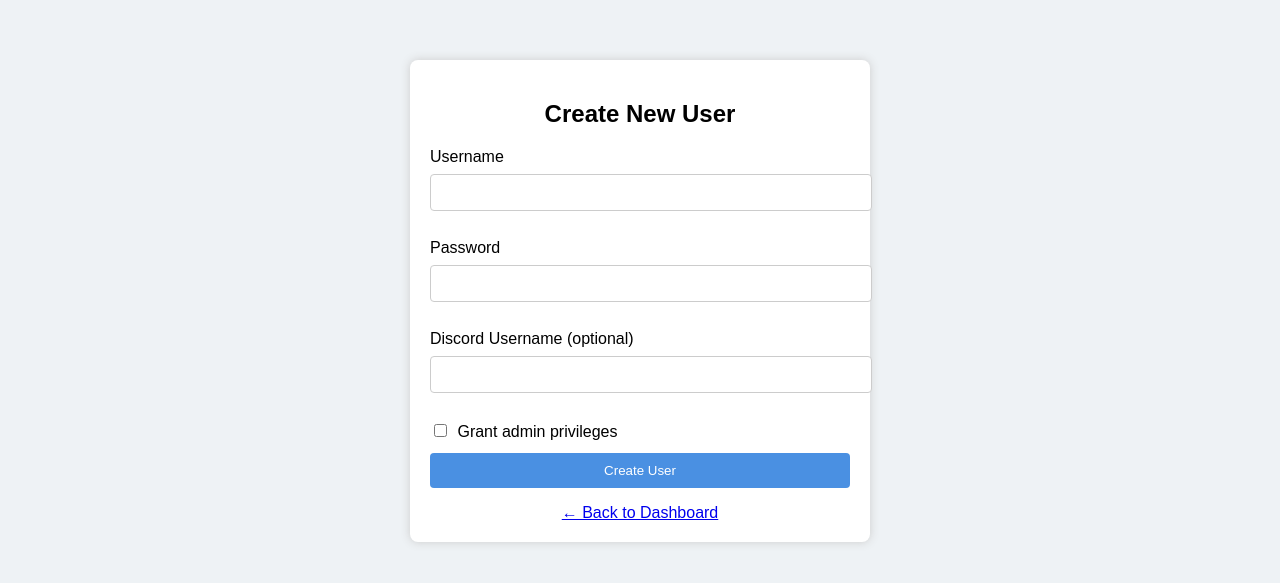
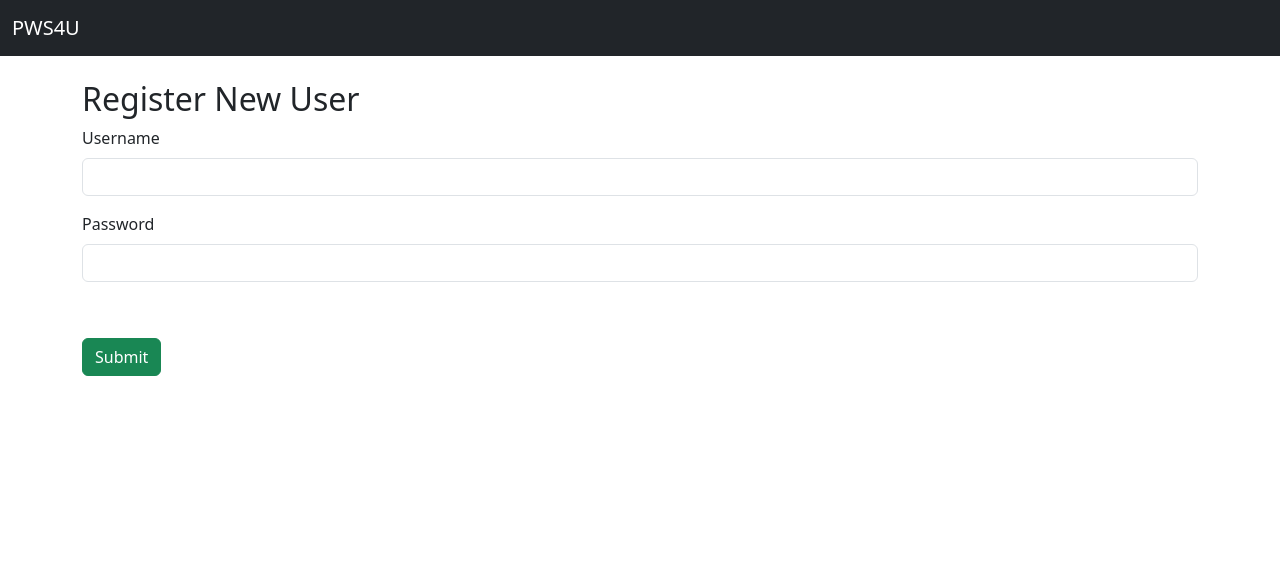
Before and after one commit to bcsanford/pws4u-dns-utility, a Python web app: template app/templates/register.html in a window 1280 px wide. Shown: the top 583 px of the page. Run offline with Jinja, Linux system fonts and the light colour scheme; the template is opened without the code that fills it, so the values that code supplies are empty, except form fields; form fields are guessed from the names that the template uses.

Commit message:
Update register.html

```diff
--- a/app/templates/register.html
+++ b/app/templates/register.html
@@ -1,104 +1,21 @@
-<!DOCTYPE html>
-<html>
-<head>
-    <meta charset="UTF-8">
-    <title>Register New User - PWS4U DNS Utility</title>
-    <style>
-        body {
-            font-family: Arial, sans-serif;
-            background-color: #eef2f5;
-            margin: 0;
-            padding: 0;
-        }
-        .container {
-            max-width: 420px;
-            margin: 60px auto;
-            padding: 20px;
-            background-color: white;
-            border-radius: 8px;
-            box-shadow: 0 0 10px #ccc;
-        }
-        h2 {
-            text-align: center;
-        }
-        form input[type="text"],
-        form input[type="password"] {
-            width: 100%;
-            padding: 10px;
-            margin: 8px 0 16px 0;
-            border: 1px solid #ccc;
-            border-radius: 4px;
-        }
-        form input[type="checkbox"] {
-            margin-right: 6px;
-        }
-        .form-group {
-            margin-bottom: 12px;
-        }
-        .submit-btn {
-            width: 100%;
-            padding: 10px;
-            background-color: #4a90e2;
-            color: white;
-            border: none;
-            border-radius: 4px;
-            cursor: pointer;
-        }
-        .submit-btn:hover {
-            background-color: #357abd;
-        }
-        .msg {
-            text-align: center;
-            color: #c00;
-            margin-bottom: 12px;
-        }
-        .msg.success {
-            color: green;
-        }
-        .back-link {
-            text-align: center;
-            margin-top: 16px;
-        }
-    </style>
-</head>
-<body>
-    <div class="container">
-        <h2>Create New User</h2>
-
-        {% if error %}
-        <div class="msg">{{ error }}</div>
-        {% endif %}
-
-        {% if success %}
-        <div class="msg success">{{ success }}</div>
-        {% endif %}
-
-        <form method="POST">
-            <div class="form-group">
-                <label>Username</label>
-                <input type="text" name="username" required />
-            </div>
-
-            <div class="form-group">
-                <label>Password</label>
-                <input type="password" name="password" required />
-            </div>
-
-            <div class="form-group">
-                <label>Discord Username (optional)</label>
-                <input type="text" name="discord_username" />
-            </div>
-
-            <div class="form-group">
-                <label><input type="checkbox" name="is_admin" /> Grant admin privileges</label>
-            </div>
-
-            <button class="submit-btn" type="submit">Create User</button>
-        </form>
-
-        <div class="back-link">
-            <a href="{{ url_for('main.index') }}">← Back to Dashboard</a>
-        </div>
+{% extends "layout.html" %}
+{% block title %}Register User - PWS4U{% endblock %}
+{% block content %}
+<h2>Register New User</h2>
+<form method="POST">
+    {{ form.hidden_tag() }}
+    <div class="mb-3">
+        {{ form.username.label(class="form-label") }}
+        {{ form.username(class="form-control") }}
     </div>
-</body>
-</html>
+    <div class="mb-3">
+        {{ form.password.label(class="form-label") }}
+        {{ form.password(class="form-control") }}
+    </div>
+    <div class="form-check mb-3">
+        {{ form.is_admin(class="form-check-input") }}
+        {{ form.is_admin.label(class="form-check-label") }}
+    </div>
+    {{ form.submit(class="btn btn-success") }}
+</form>
+{% endblock %}
```
